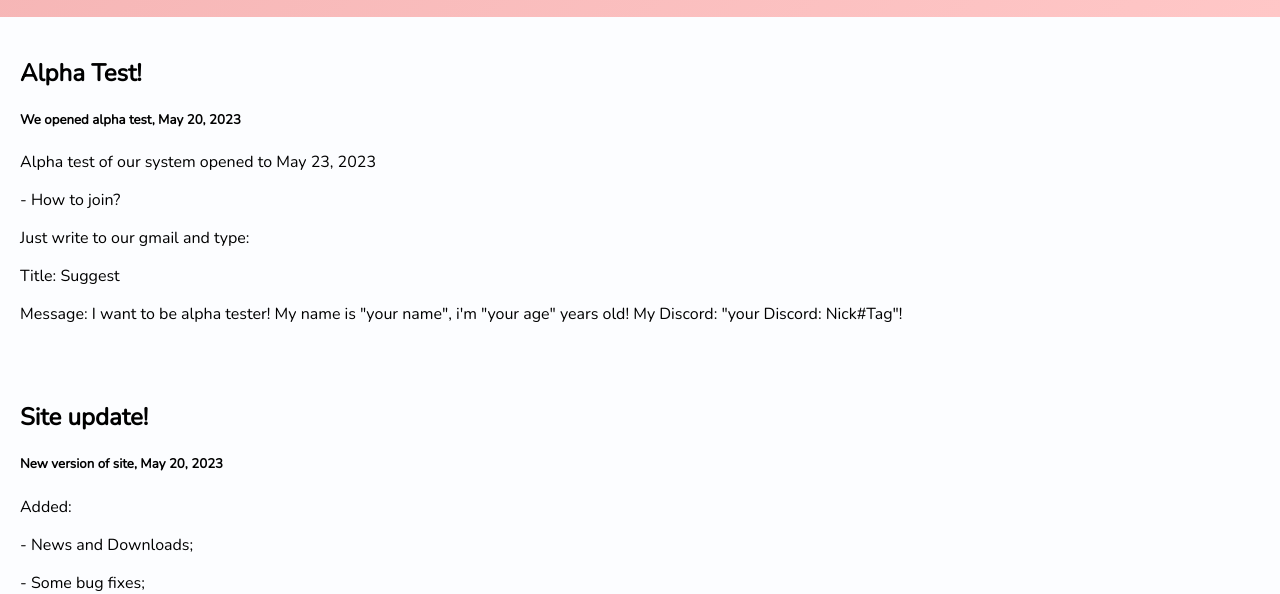
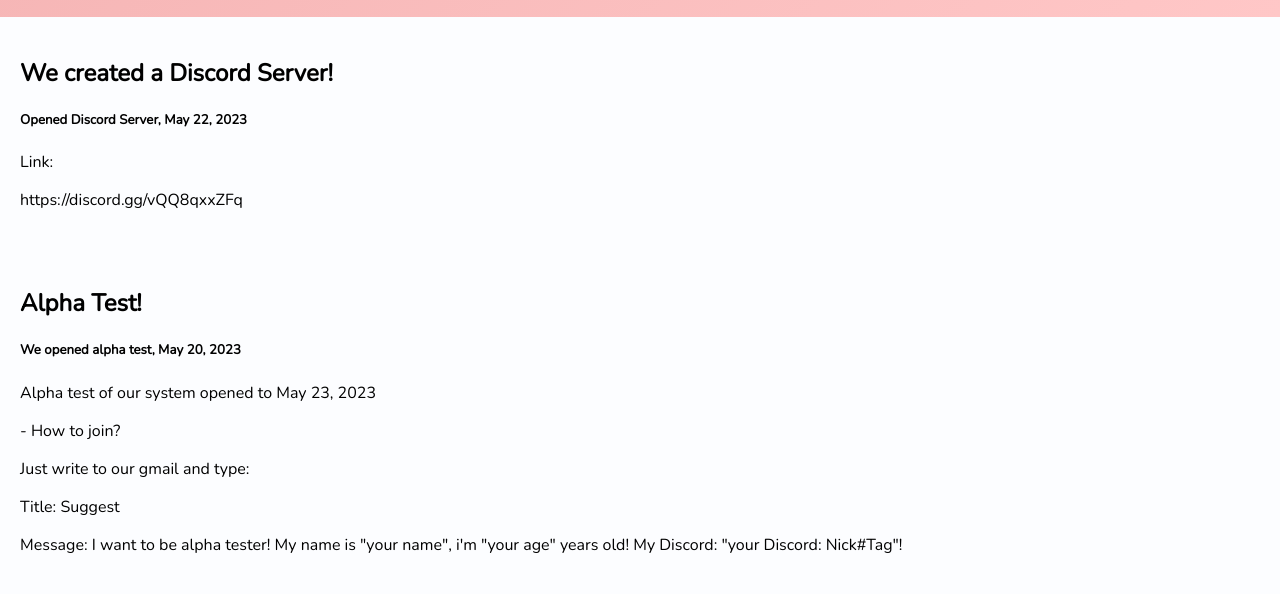
Before and after one commit to fluffieos/fluffieos.github.io, a plain HTML site: page news.html in a window 1280 px wide. Shown: the part 206-800 px from the top of the page. Drawn offline with nearby package versions, Linux system fonts and the light colour scheme.

Commit message:
- Updated news.html

```diff
--- a/news.html
+++ b/news.html
@@ -22,6 +22,13 @@
 
     <div class="news_column">
         <div class="news_card">
+          <h2>We created a Discord Server!</h2>
+          <h5>Opened Discord Server, May 22, 2023</h5>
+          <p>Link:</p>
+          <p>https://discord.gg/vQQ8qxxZFq</p>
+        </div>
+
+        <div class="news_card">
             <h2>Alpha Test!</h2>
             <h5>We opened alpha test, May 20, 2023</h5>
             <p>Alpha test of our system opened to May 23, 2023</p>
```
